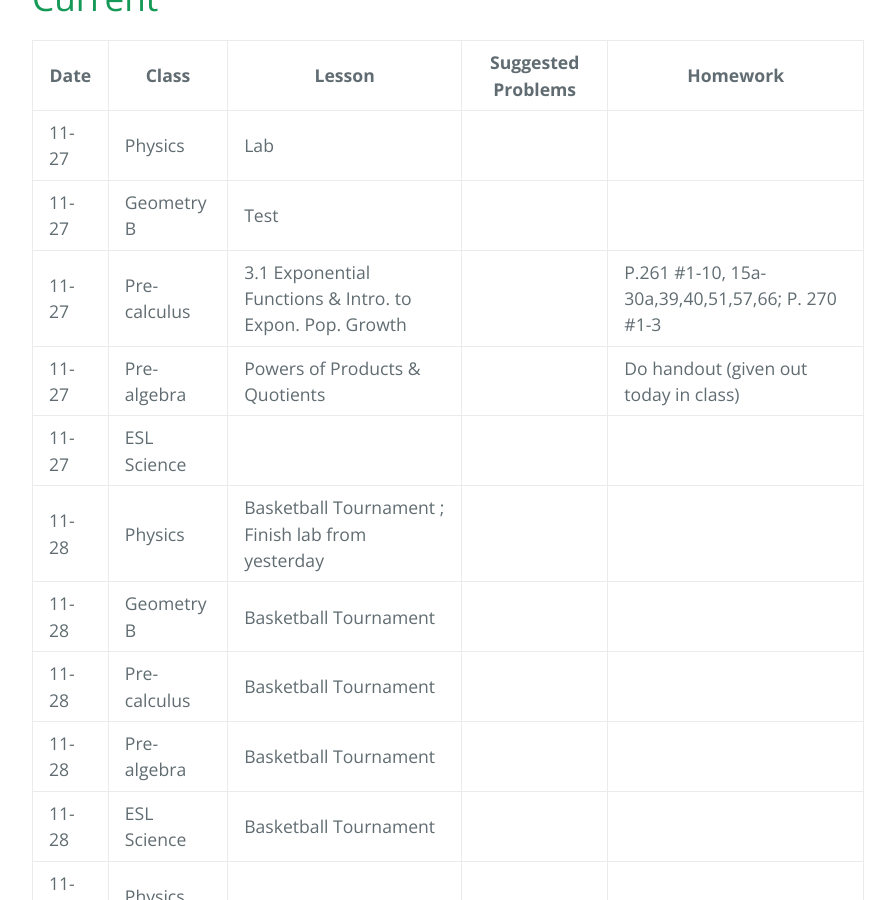
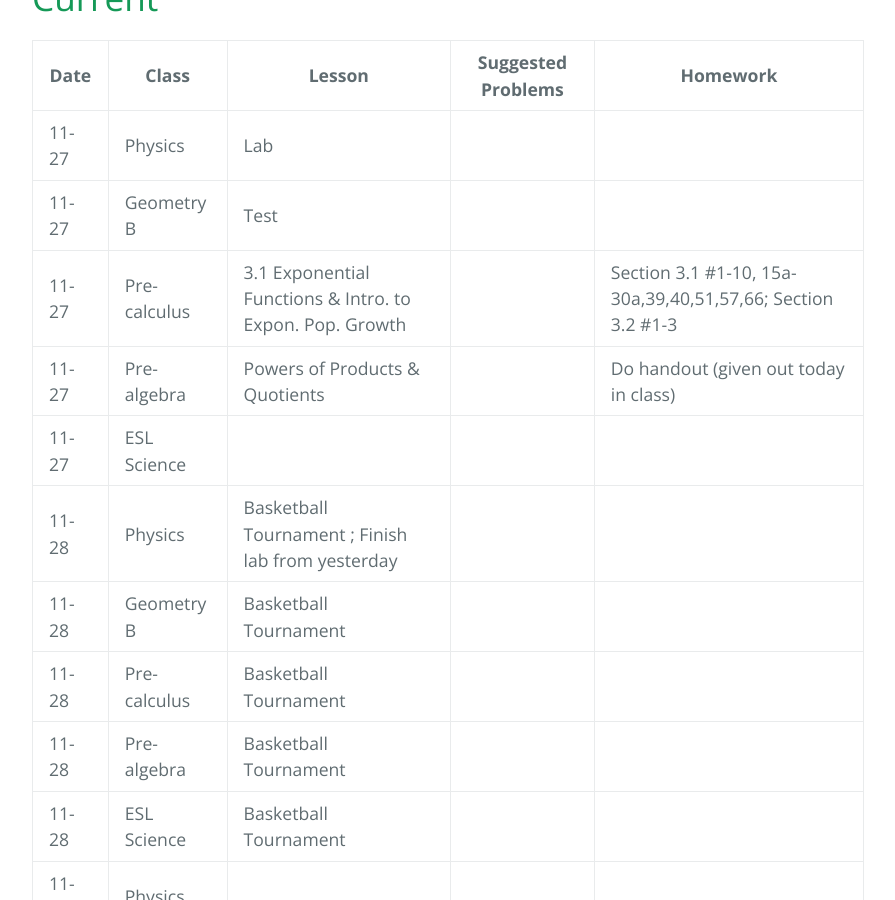
Before and after one commit to gpayoo/gpayoo, a Jekyll site: the page built from index.md, in a window 1280 px wide and 900 px high, scrolled down 528 px. Shown: the whole window, without its empty margins (192-1087 px from the left). Built offline with Jekyll 4.4.1, drawn with Linux system fonts in a browser that asks for light colours; our own code applies the rules of GitHub Pages for plain Markdown files.

Commit message:
Update index.md

```diff
--- a/index.md
+++ b/index.md
@@ -12,7 +12,7 @@ layout: default
 | ---- | ----- | ------ | -------- | ---
 | 11-27 | Physics |  Lab | |
 | 11-27 | Geometry B | Test | |
-| 11-27 | Pre-calculus | 3.1 Exponential Functions & Intro. to Expon. Pop. Growth  | |  P.261 #1-10, 15a-30a,39,40,51,57,66; P. 270 #1-3
+| 11-27 | Pre-calculus | 3.1 Exponential Functions & Intro. to Expon. Pop. Growth  | |  Section 3.1 #1-10, 15a-30a,39,40,51,57,66; Section 3.2 #1-3
 | 11-27 | Pre-algebra | Powers of Products & Quotients  | | Do handout (given out today in class)
 | 11-27 | ESL Science | |  |
 | 11-28 | Physics | Basketball Tournament ; Finish lab from yesterday | |
```
